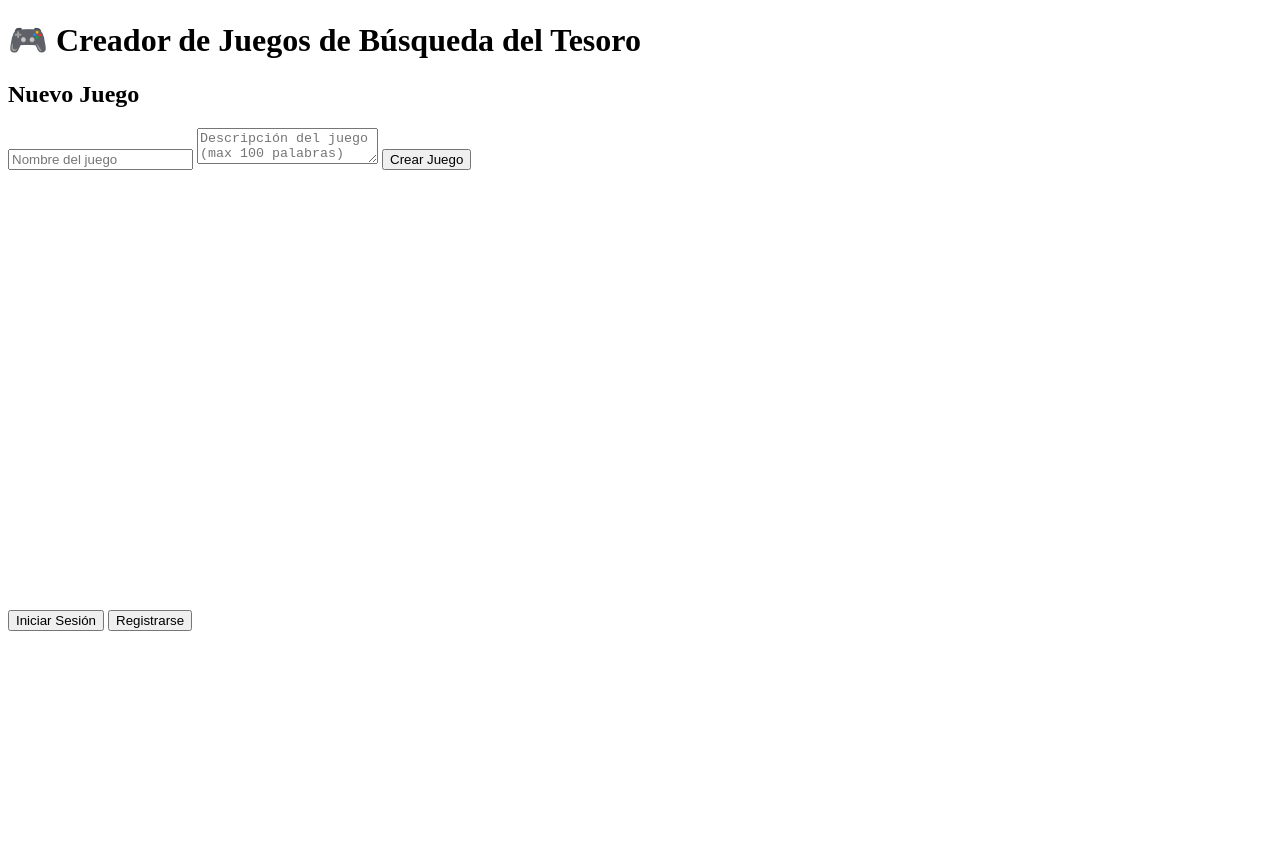
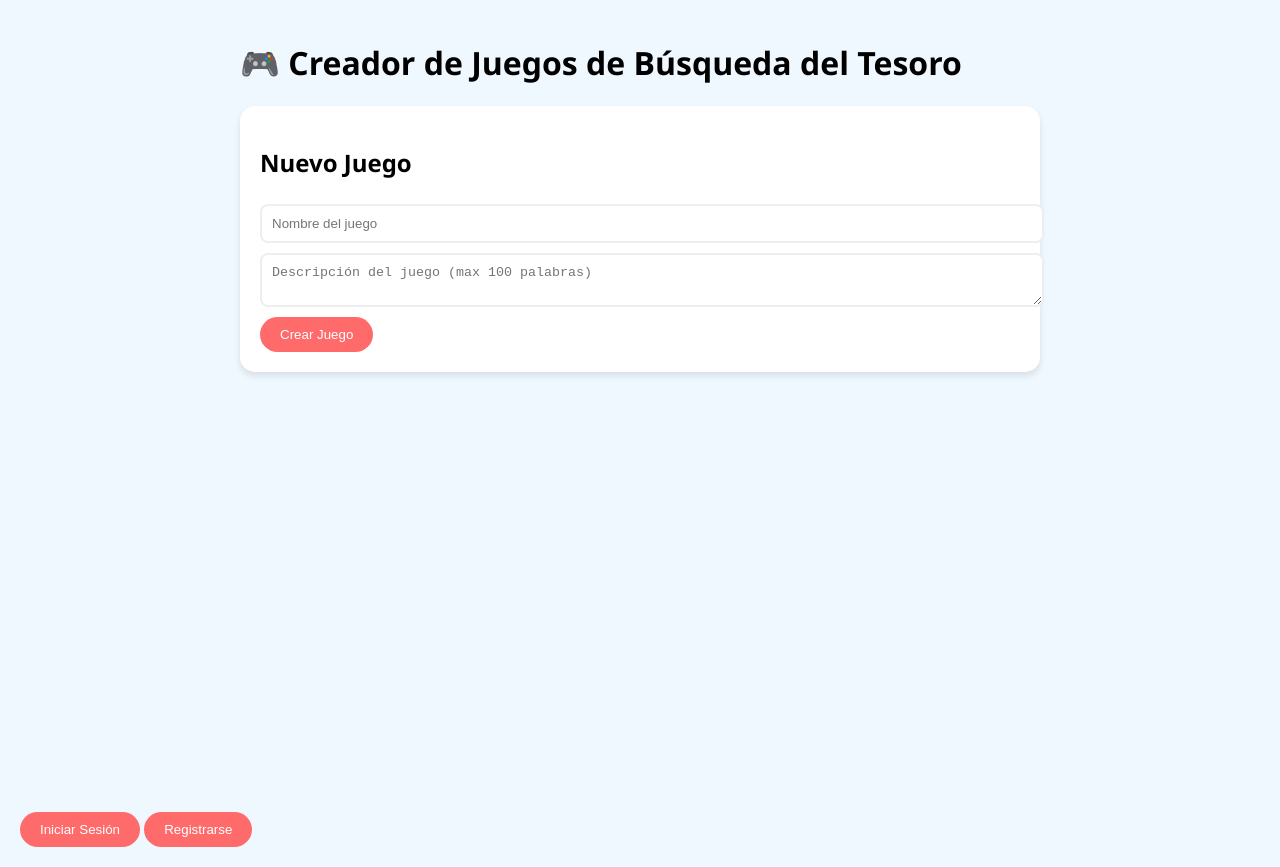
Before and after one commit to Bikescape/ciclotesoros, a plain HTML site: page designer.html in a window 1280 px wide. Before the commit the page ends 800 px from the top, so only its background shows below. Drawn offline with nearby package versions, Linux system fonts and the light colour scheme.

Commit message:
Add files via upload

```diff
--- a/style.css
+++ b/style.css
@@ -1,3 +1,63 @@
+:root {
+    --primary: #FF6B6B;
+    --secondary: #4ECDC4;
+    --accent: #FFD166;
+}
+
+body {
+    font-family: 'Segoe UI', sans-serif;
+    margin: 0;
+    padding: 20px;
+    background: #f0f8ff;
+}
+
+.container {
+    max-width: 800px;
+    margin: 0 auto;
+}
+
+.card {
+    background: white;
+    padding: 20px;
+    border-radius: 15px;
+    box-shadow: 0 4px 6px rgba(0,0,0,0.1);
+    margin-bottom: 20px;
+}
+
+input, textarea, select {
+    width: 100%;
+    padding: 10px;
+    margin: 5px 0;
+    border: 2px solid #eee;
+    border-radius: 8px;
+}
+
+button {
+    background: var(--primary);
+    color: white;
+    padding: 10px 20px;
+    border: none;
+    border-radius: 25px;
+    cursor: pointer;
+    transition: transform 0.2s;
+}
+
+button:hover {
+    transform: scale(1.05);
+}
+
+#map {
+    border-radius: 15px;
+    overflow: hidden;
+}
+
+.clue {
+    display: grid;
+    grid-template-columns: 3fr 1fr;
+    gap: 10px;
+    margin: 10px 0;
+}
+
 @media (max-width: 768px) {
     .game-container {
         grid-template-rows: 50px 1fr 60px;
```
